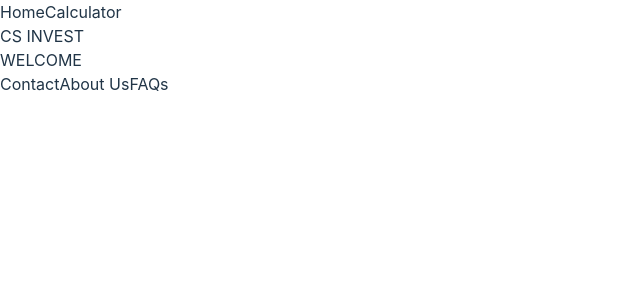
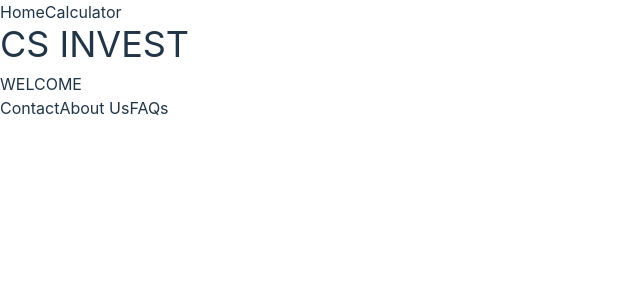
Before and after one commit to RosteckMarius/cs_invest, a React (Vite) app: page / in a window 1280 px wide. Shown: the top 300 px of the page, without its empty margins (0-640 px from the left). Built offline with nearby package versions, Linux system fonts and the light colour scheme.

Commit message:
Update vite because of vulnerability

```diff
--- a/src/App.tsx
+++ b/src/App.tsx
@@ -5,9 +5,9 @@ export function App() {
     return (
         <>
             <div className={"flex flex-col gap-2 pb-8 text-center"}>
-                <h1 className={"text-3xl"}>CS INVEST</h1>
+                <h1>CS INVEST</h1>
                 <Divider />
-                <p>WELCOME</p>
+                <span className={"text-lg"}>WELCOME</span>
             </div>
         </>
     );
--- a/src/index.css
+++ b/src/index.css
@@ -19,6 +19,10 @@
     text-rendering: optimizeLegibility;
     -webkit-font-smoothing: antialiased;
     -moz-osx-font-smoothing: grayscale;
+}
+
+h1 {
+    @apply text-4xl pb-2
 }
 
 h2 {
```
